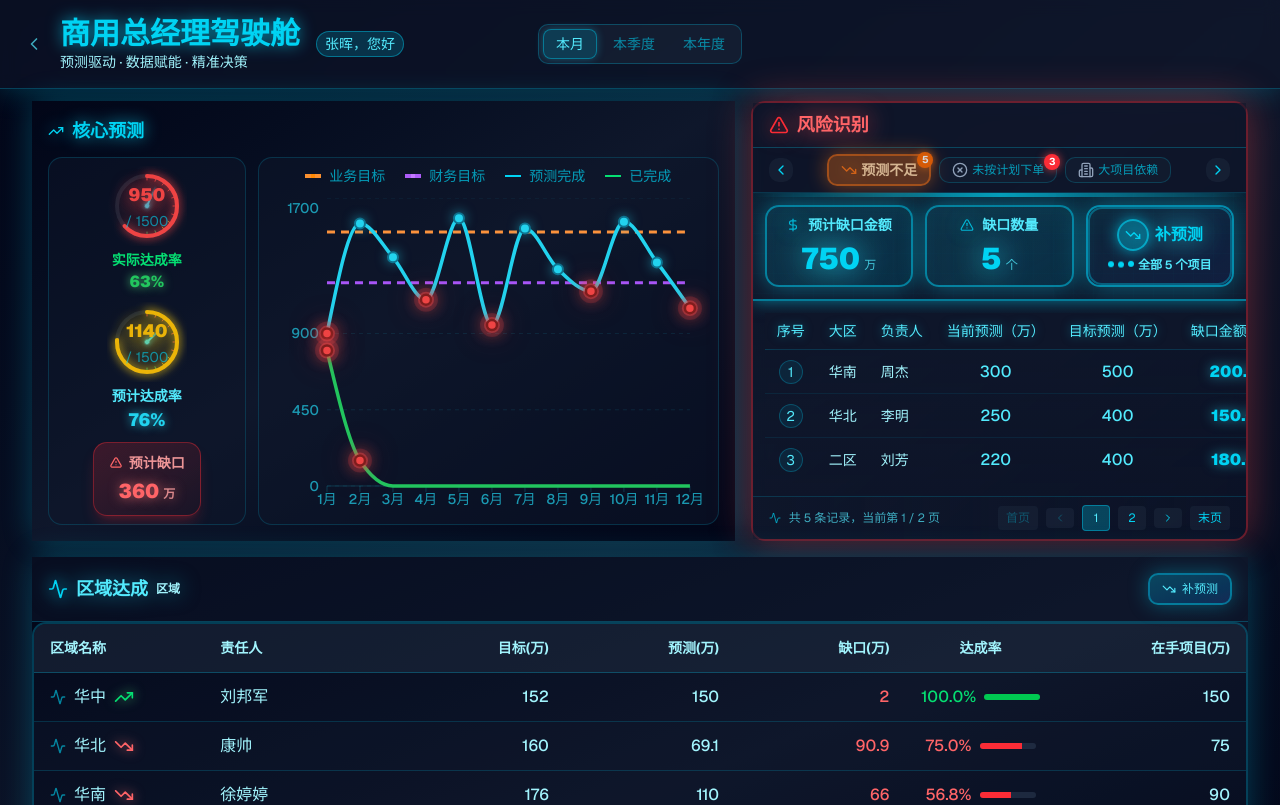
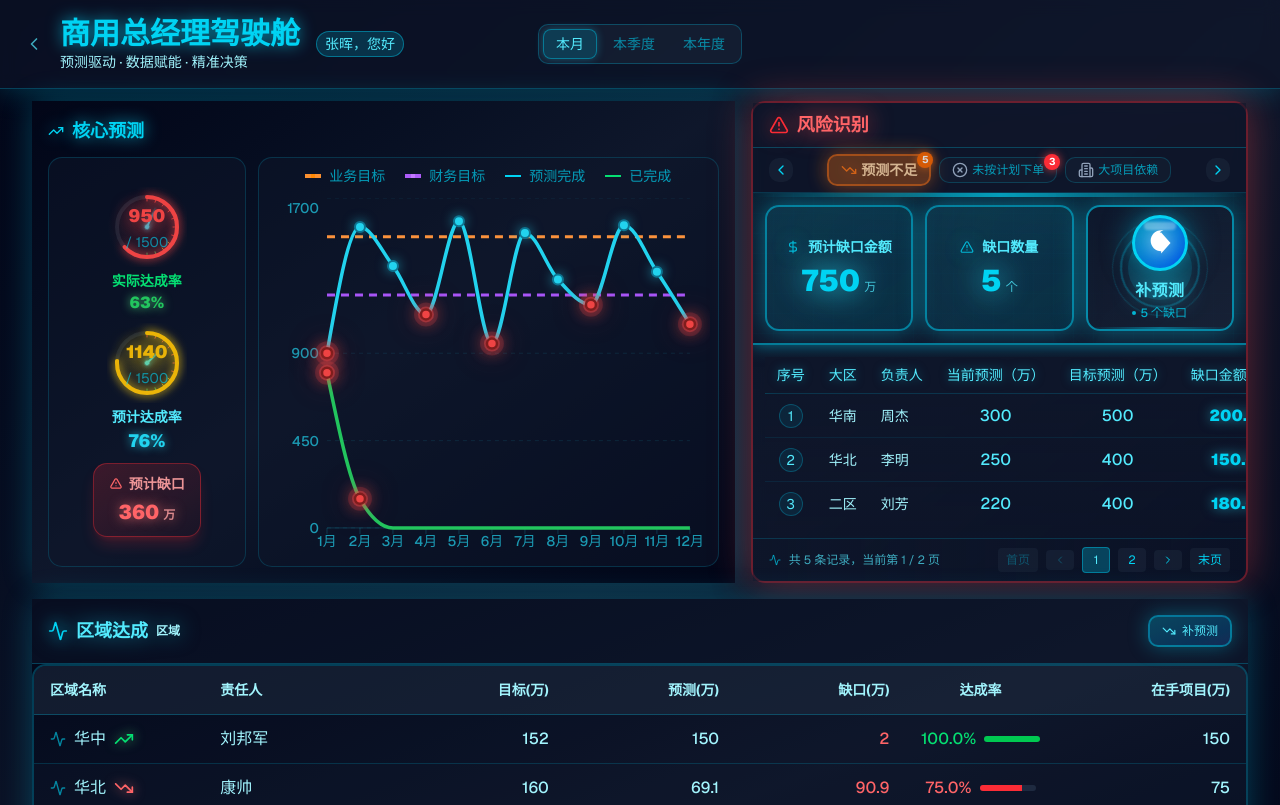
Before and after one commit to navylee1990/coze_jsc, a Next.js app: page /gm in a window 1280 px wide. Shown: the top 805 px of the page. Built offline with nearby package versions, Linux system fonts and the light colour scheme.

Commit message:
feat: 重新设计补预测按钮为跑车启动按钮风格

```diff
--- a/src/components/RiskIdentificationPanel.tsx
+++ b/src/components/RiskIdentificationPanel.tsx
@@ -1528,14 +1528,14 @@ export default function RiskIdentificationPanel({
                       </div>
                     </div>
 
-                    {/* 补预测按钮 */}
+                    {/* 补预测按钮 - 跑车启动按钮风格 */}
                     <div className={cn(
                       'relative rounded-xl p-2 overflow-hidden cursor-pointer group h-full flex flex-col items-center justify-center',
                       'border-2 border-cyan-500/70',
-                      'bg-gradient-to-br from-cyan-900/30 to-blue-900/20',
-                      'hover:from-cyan-900/50 hover:to-blue-900/30',
+                      'bg-gradient-to-br from-slate-900/80 to-slate-800/60',
+                      'hover:from-slate-900 hover:to-slate-800',
                       'shadow-[0_0_30px_rgba(6,182,212,0.5)]',
-                      'hover:shadow-[0_0_40px_rgba(6,182,212,0.7)]',
+                      'hover:shadow-[0_0_50px_rgba(6,182,212,0.8)]',
                       'transition-all duration-300'
                     )}
                          onClick={() => openDialog({
@@ -1549,24 +1549,62 @@ export default function RiskIdentificationPanel({
                            },
                            type: 'warning'
                          })}>
-                      {/* 按钮发光效果 */}
-                      <div className="absolute inset-0 bg-gradient-to-r from-cyan-500/30 to-blue-500/30 opacity-0 group-hover:opacity-100 transition-opacity duration-300"></div>
-                      <div className="absolute inset-0 border-2 border-cyan-500/50 rounded-xl animate-pulse"></div>
-
-                      <div className="relative z-10 w-full flex flex-col items-center justify-center">
-                        <div className="flex items-center gap-1.5 mb-1.5">
-                          <div className="w-8 h-8 rounded-full bg-cyan-500/40 border-2 border-cyan-400/60 flex items-center justify-center group-hover:scale-110 transition-transform shadow-[0_0_15px_rgba(6,182,212,0.8)]">
-                            <TrendingDown className="w-4 h-4 text-cyan-400 drop-shadow-[0_0_8px_rgba(34,211,238,1)]" />
+                      {/* 背景光晕 */}
+                      <div className="absolute inset-0 bg-gradient-to-br from-cyan-500/10 to-transparent opacity-0 group-hover:opacity-100 transition-opacity duration-500"></div>
+
+                      {/* 旋转外光圈 */}
+                      <div className="absolute inset-0 flex items-center justify-center pointer-events-none">
+                        <div className="absolute w-20 h-20 border-2 border-cyan-500/30 rounded-full animate-spin" style={{animationDuration: '3s'}}></div>
+                        <div className="absolute w-24 h-24 border border-cyan-500/20 rounded-full animate-spin" style={{animationDuration: '4s', animationDirection: 'reverse'}}></div>
+                      </div>
+
+                      {/* 脉冲内光圈 */}
+                      <div className="absolute inset-0 flex items-center justify-center pointer-events-none">
+                        <div className="w-16 h-16 bg-cyan-500/20 rounded-full animate-pulse"></div>
+                      </div>
+
+                      {/* 主启动按钮 */}
+                      <div className="relative z-10 flex flex-col items-center justify-center gap-2">
+                        {/* 圆形启动键 */}
+                        <div className={cn(
+                          'relative w-14 h-14 rounded-full flex items-center justify-center',
+                          'bg-gradient-to-br from-cyan-600 to-blue-700',
+                          'border-3 border-cyan-400',
+                          'shadow-[0_0_30px_rgba(6,182,212,0.6)]',
+                          'group-hover:shadow-[0_0_50px_rgba(6,182,212,1)]',
+                          'group-hover:scale-105',
+                          'transition-all duration-300 cursor-pointer'
+                        )}>
+                          {/* 按钮内发光 */}
+                          <div className="absolute inset-0 rounded-full bg-cyan-400/20 blur-sm animate-pulse"></div>
+
+                          {/* 启动图标 */}
+                          <div className="relative z-10">
+                            <svg className="w-7 h-7 text-white drop-shadow-[0_0_10px_rgba(255,255,255,0.8)]" fill="currentColor" viewBox="0 0 24 24">
+                              <path d="M13 5L13 3L21 12L13 21L13 19C8.02944 19 4 14.9706 4 10C4 5.02944 8.02944 1 13 1C13.7 1 14.37 1.07 15 1.2C12.21 1.71 10 4.28 10 7.5C10 10.72 12.21 13.29 15 13.8C14.37 13.93 13.7 14 13 14C9.13401 14 6 10.866 6 7C6 6.34 6.07 5.7 6.2 5.1C7.93 3.74 10.34 3 13 3L13 5Z" />
+                            </svg>
                           </div>
-                          <div className="text-base font-black text-cyan-400 drop-shadow-[0_0_12px_rgba(34,211,238,1)]">补预测</div>
-                        </div>
-                        <div className="flex items-center gap-1">
-                          <div className="w-1.5 h-1.5 bg-cyan-400 rounded-full animate-bounce" style={{animationDelay: '0ms'}}></div>
-                          <div className="w-1.5 h-1.5 bg-cyan-400 rounded-full animate-bounce" style={{animationDelay: '150ms'}}></div>
-                          <div className="w-1.5 h-1.5 bg-cyan-400 rounded-full animate-bounce" style={{animationDelay: '300ms'}}></div>
-                          <div className="text-xs text-cyan-300 font-semibold">全部 {forecastGaps.length} 个项目</div>
+
+                          {/* 底部高光 */}
+                          <div className="absolute top-1 left-1/2 -translate-x-1/2 w-8 h-2 bg-white/30 rounded-full blur-[1px]"></div>
+                        </div>
+
+                        {/* 按钮文字 */}
+                        <div className="text-center">
+                          <div className="text-base font-black text-cyan-300 drop-shadow-[0_0_12px_rgba(34,211,238,1)] tracking-wide">
+                            补预测
+                          </div>
+                          <div className="flex items-center gap-1 mt-0.5">
+                            <div className="w-1 h-1 bg-cyan-400 rounded-full animate-pulse"></div>
+                            <div className="text-xs text-cyan-400/80 font-medium">
+                              {forecastGaps.length} 个缺口
+                            </div>
+                          </div>
                         </div>
                       </div>
+
+                      {/* 底部装饰线 */}
+                      <div className="absolute bottom-0 left-0 right-0 h-0.5 bg-gradient-to-r from-transparent via-cyan-500/50 to-transparent"></div>
                     </div>
                   </div>
                 </div>
```
